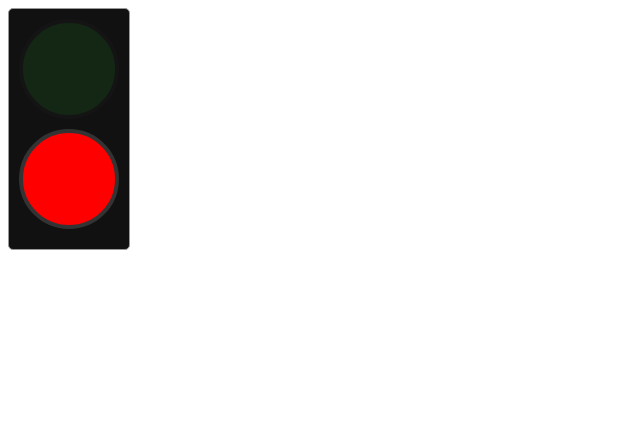
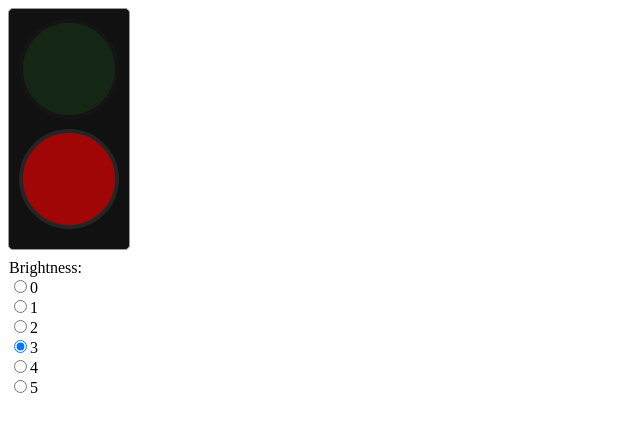
Before and after one commit to AnthonyAstige/blinkinlight, a React (Create React App) app: page / in a window 1280 px wide. Shown: the top 432 px of the page, without its empty margins (0-640 px from the left). Built offline with nearby package versions, Linux system fonts and the light colour scheme.

Commit message:
Brightness state & logic

```diff
--- a/src/components/Lamp.js
+++ b/src/components/Lamp.js
@@ -1,4 +1,6 @@
-import React from 'react'
+import React, { Component } from 'react'
+
+const brightnessToOpacity = brightness => brightness / 5
 
 const lightBaseStyle = {
 	width: '92px',
@@ -12,7 +14,7 @@ const lightBaseStyle = {
 const RedLight = props => {
 	const style = Object.assign({}, lightBaseStyle, {
 		backgroundColor: props.color,
-		opacity: props.lit ? 1 : 0.1
+		opacity: props.lit ? brightnessToOpacity(props.brightness) : 0.1
 	})
 	return <div style={style} />
 }
@@ -20,27 +22,71 @@ const RedLight = props => {
 const GreenLight = props => {
 	const style = Object.assign({}, lightBaseStyle, {
 		backgroundColor: props.color,
-		opacity: props.lit ? 1 : 0.1
+		opacity: props.lit ? brightnessToOpacity(props.brightness) : 0.1
 	})
 	return <div style={style} />
 }
 
-const Lamp = props => {
-	const style = {
+class Lamp extends Component {
+	constructor() {
+		super()
+		this.state = {
+			brightness: 3
+		}
+	}
+
+	render() {
+		const props = this.props
+
+		const containerStyle = {
 			width: '120px',
 			height: '240px',
 			backgroundColor: '#111',
 			borderRadius: '5px',
 			border: '1px solid #999'
 		}
+
+		const brightSelectionStyle = {
+			marginTop: '30px',
+			width: '100%',
+			clear: 'both'
+		}
+
 		const greenColor = '#27e833'
 
 		return (
-		<div style={style}>
-			<GreenLight lit={!props.lit} color={greenColor} />
-			<RedLight lit={props.lit} color={props.color} />
+			<div style={containerStyle}>
+				<GreenLight
+					brightness={this.state.brightness}
+					lit={!props.lit}
+					color={greenColor}
+				/>
+				<RedLight
+					brightness={this.state.brightness}
+					lit={props.lit}
+					color={props.color}
+				/>
+				<div style={brightSelectionStyle}>
+					Brightness:
+					{[0, 1, 2, 3, 4, 5].map(brightness =>
+						<div>
+							<input
+								type="radio"
+								id={`brightness${brightness}`}
+								checked={brightness === this.state.brightness}
+								name="brightness"
+								value={brightness}
+								onChange={() => {
+									this.setState((prevState, props) => ({ brightness: brightness }))
+								}}
+							/>
+							<label htmlFor={`brightness${brightness}`}>{brightness}</label>
+						</div>
+					)}
+				</div>
 			</div>
 		)
 	}
+}
 
 export default Lamp
```
Lines whose indentation alone changed are shown as unchanged.
